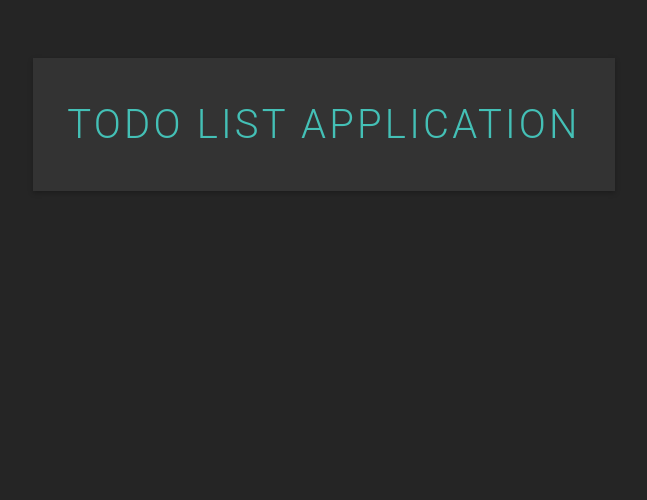
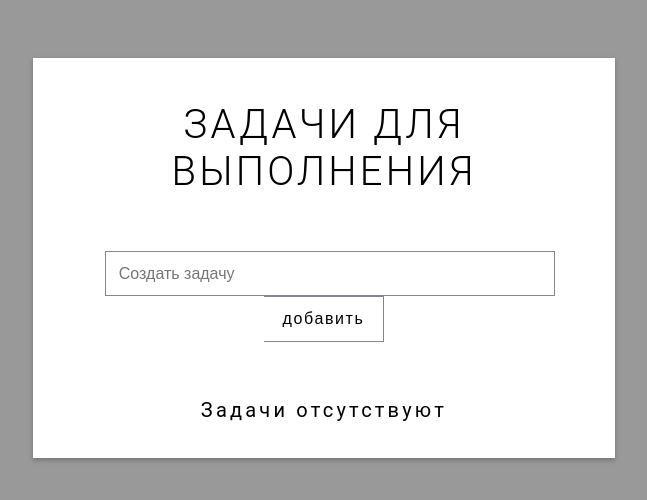
Before and after one commit to DaniilTimonov/todolistreact, a React (Create React App) app: page / in a window 1280 px wide. Shown: the top 500 px of the page, without its empty margins (316-963 px from the left). Built offline with nearby package versions, Linux system fonts and the light colour scheme.

Commit message:
Доработка кода - работа со стилями элементов

```diff
--- a/public/index.html
+++ b/public/index.html
@@ -2,42 +2,20 @@
 <html lang="en">
   <head>
     <meta charset="utf-8" />
-    <link rel="icon" href="%PUBLIC_URL%/favicon.ico" />
+
     <meta name="viewport" content="width=device-width, initial-scale=1" />
     <meta name="theme-color" content="#000000" />
     <meta
       name="description"
       content="Web site created using create-react-app"
     />
-    <link rel="apple-touch-icon" href="%PUBLIC_URL%/logo192.png" />
-    <!--
-      manifest.json provides metadata used when your web app is installed on a
-      user's mobile device or desktop. See https://developers.google.com/web/fundamentals/web-app-manifest/
-    -->
-    <link rel="manifest" href="%PUBLIC_URL%/manifest.json" />
-    <!--
-      Notice the use of %PUBLIC_URL% in the tags above.
-      It will be replaced with the URL of the `public` folder during the build.
-      Only files inside the `public` folder can be referenced from the HTML.
 
-      Unlike "/favicon.ico" or "favicon.ico", "%PUBLIC_URL%/favicon.ico" will
-      work correctly both with client-side routing and a non-root public URL.
-      Learn how to configure a non-root public URL by running `npm run build`.
-    -->
-    <title>React App</title>
+    <title>Лист задач</title>
   </head>
   <body>
     <noscript>You need to enable JavaScript to run this app.</noscript>
     <div id="root"></div>
-    <!--
-      This HTML file is a template.
-      If you open it directly in the browser, you will see an empty page.
 
-      You can add webfonts, meta tags, or analytics to this file.
-      The build step will place the bundled scripts into the <body> tag.
 
-      To begin the development, run `npm start` or `yarn start`.
-      To create a production bundle, use `npm run build` or `yarn build`.
-    -->
   </body>
 </html>
--- a/src/App.css
+++ b/src/App.css
@@ -6,9 +6,9 @@
 
 body {
   padding: 50px;
-  color: #f7f7f7;
+  color: #000000;
   min-height: 100vh;
-  background: #252525;
+  background: #999999;
   text-rendering: optimizeSpeed;
   font-family: "Roboto", sans-serif;
 }
@@ -18,13 +18,13 @@ body {
   max-width: 50%;
   margin: 0 auto;
   text-align: center;
-  background: #333;
+  background: #FFFFFF;
   box-shadow: rgba(0, 0, 0, 0.25) 0px 2px 5px;
 }
 
 h1 {
   font-weight: 300;
-  color: #44c0b6;
+  color: #000000;
   font-size: 2.5rem;
   letter-spacing: 0.2rem;
   text-transform: uppercase;
@@ -67,16 +67,18 @@ button {
   appearance: none;
   color: currentcolor;
   background: transparent;
-  border: 1px solid #828691;
+  border:  1px solid #828691;
 }
 
 .add-button {
-  color: #44c0b6;
+  color: #000000;
   border-left: none;
+
 }
 
 .delete-button {
   color: #fe6a6a;
+  border-radius: 30px;
 }
 
 ul {
@@ -90,10 +92,11 @@ li {
   padding: 0.85em;
   text-align: left;
   margin-bottom: 0.5rem;
-  background: #494847;
+  background: #FFFFCC;
   letter-spacing: 0.02rem;
   transition: all 0.3s ease-out;
-  border-left: 5px solid #cf972e;
+  border-left: 20px solid #cf972e;
+  border-radius: 30px;
 }
 
 li:last-child {
@@ -103,6 +106,6 @@ li:last-child {
 .empty {
   font-size: 20px;
   font-weight: 400;
-  color: #cf972e;
+  color: #000000;
   letter-spacing: 0.2rem;
 }
--- a/src/App.js
+++ b/src/App.js
@@ -1,9 +1,65 @@
+import { useState } from "react";
 import "./App.css";
 
 const App = () => {
+  const [todos, setTodos] = useState([]);
+  const [todo, setTodo] = useState("");
+
+  const addTodo = () => {
+    if (todo !== "") {
+      setTodos([...todos, todo]);
+      setTodo("");
+    }
+  };
+
+  const deleteTodo = (text) => {
+    const newTodos = todos.filter((todo) => {
+      return todo !== text;
+    });
+    setTodos(newTodos);
+  };
+
   return (
     <div className="App">
-      <h1>Todo list application</h1>
+      <h1>Задачи для выполнения</h1>
+
+      <div className="input-wrapper">
+        <input
+          type="text"
+          name="todo"
+          value={todo}
+          placeholder="Создать задачу"
+          onChange={(e) => {
+            setTodo(e.target.value);
+          }}
+        />
+        <button className="add-button" onClick={addTodo}>
+          добавить
+        </button>
+      </div>
+
+      {todos?.length > 0 ? (
+        <ul className="todo-list">
+          {todos.map((todo, index) => (
+            <div className="todo">
+              <li key={index}> {todo} </li>
+
+              <button
+                className="delete-button"
+                onClick={() => {
+                  deleteTodo(todo);
+                }}
+              >
+                Удалить
+              </button>
+            </div>
+          ))}
+        </ul>
+      ) : (
+        <div className="empty">
+          <p>Задачи отсутствуют</p>
+        </div>
+      )}
     </div>
   );
 };
```
